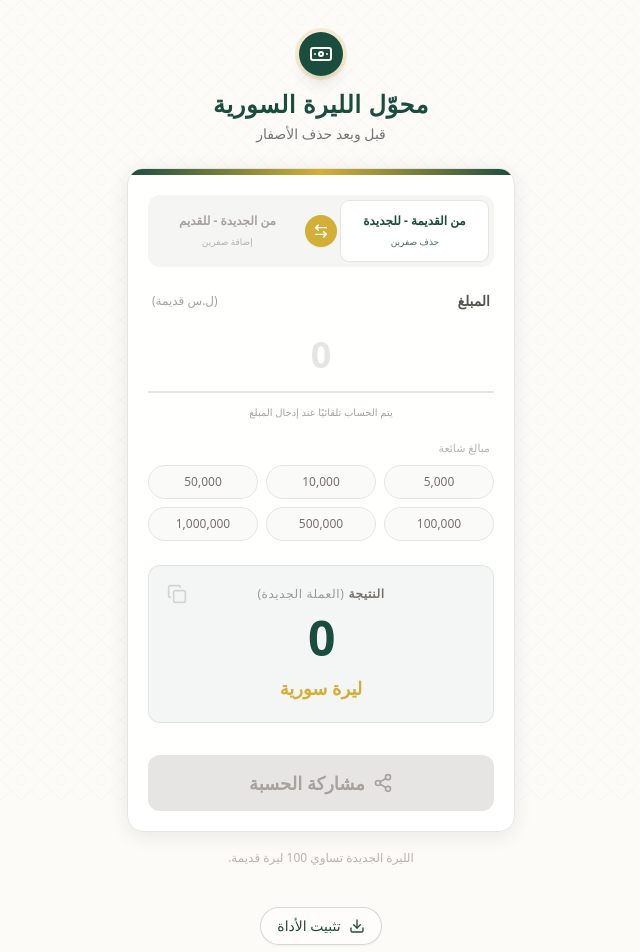
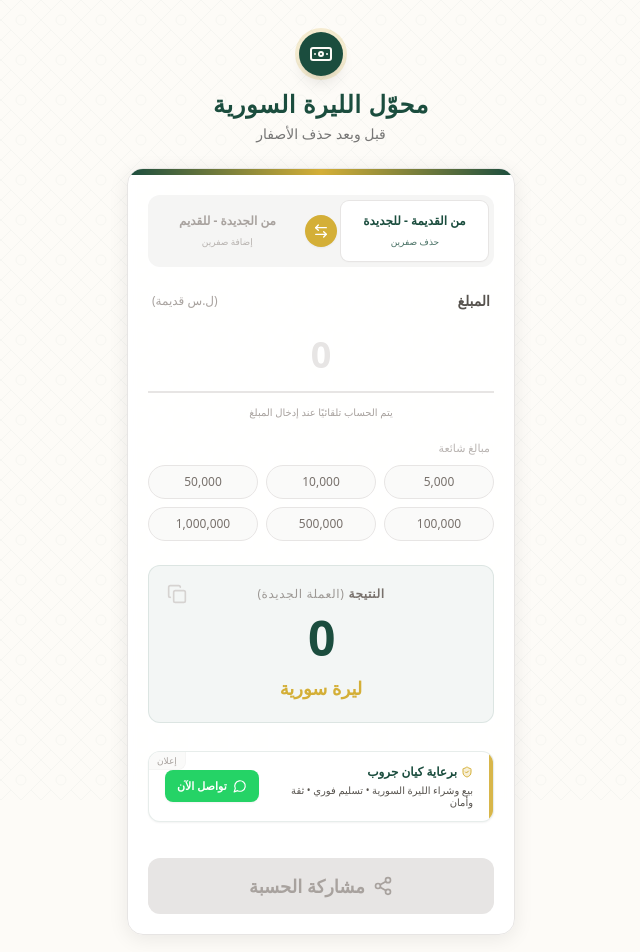
Before and after one commit to mREDAra/new-lira, a React (Vite) app: page / in a window 1280 px wide. Shown: the top 952 px of the page, without its empty margins (319-959 px from the left). Built offline with nearby package versions, Linux system fonts and the light colour scheme.

Commit message:
feat: Add sponsored banner component
Introduces a new component to display sponsored content, specifically a banner for "Kiyan Group", integrating it into the main application view.

```diff
--- a/src/App.tsx
+++ b/src/App.tsx
@@ -2,6 +2,7 @@ import React, { useState, useEffect } from 'react';
 import { ArrowLeftRight, Copy, Share2, RotateCcw, Check, Banknote, Download, X, Smartphone, MoreVertical, Share as ShareIcon, MoreHorizontal, PlusSquare, MonitorDown } from 'lucide-react';
 import PatternBackground from './components/PatternBackground';
 import Header from './components/Header';
+import SponsoredBanner from './components/SponsoredBanner';
 import { ConversionDirection } from './types';
 import { numberToArabicText, toIndicDigits } from './utils';
 
@@ -331,6 +332,9 @@ const App: React.FC = () => {
               </button>
             </div>
 
+            {/* Sponsored Banner - Kiyan Group */}
+            <SponsoredBanner />
+
             {/* Share Button - Replaces Calculate */}
             <button
               onClick={handleShare}
--- /dev/null
+++ b/src/components/SponsoredBanner.tsx
@@ -0,0 +1,49 @@
+import React from 'react';
+import { MessageCircle, ShieldCheck } from 'lucide-react';
+
+const SponsoredBanner: React.FC = () => {
+  return (
+    <div className="w-full mt-1 mb-1">
+      <div className="bg-white rounded-xl border border-[#1B4D3E]/10 p-3 shadow-sm hover:shadow-md transition-all duration-300 relative overflow-hidden group">
+
+        {/* Subtle decorative accent */}
+        <div className="absolute top-0 right-0 w-1 h-full bg-[#D4AF37] opacity-90" />
+
+        {/* Ad Label */}
+        <div className="absolute top-0 left-0 bg-stone-50 text-[9px] text-stone-400 px-2 py-0.5 rounded-br-lg border-b border-r border-stone-100 z-10">
+          إعلان
+        </div>
+
+        <div className="flex items-center justify-between gap-3 pl-1 pr-2 relative z-0">
+          {/* Text Content */}
+          <div className="flex-1 flex flex-col justify-center min-w-0">
+             <div className="flex items-center gap-1.5 mb-1 flex-wrap">
+                <h3 className="text-xs font-bold text-[#1B4D3E] truncate flex items-center gap-1">
+                  <ShieldCheck className="w-3 h-3 text-[#D4AF37]" fill="#D4AF37" fillOpacity={0.2} />
+                  <span>برعاية كيان جروب</span>
+                </h3>
+                <span className="text-[10px] text-stone-400 font-normal hidden xs:inline">– مكتب حوالات معتمد</span>
+             </div>
+             <p className="text-[10px] text-stone-600 font-medium leading-tight">
+               بيع وشراء الليرة السورية • تسليم فوري • ثقة وأمان
+             </p>
+          </div>
+
+          {/* CTA Button - Whatsapp Green */}
+          <a
+            href="https://wa.me/905386468201"
+            target="_blank"
+            rel="noopener noreferrer"
+            className="flex items-center gap-1.5 bg-[#25D366] hover:bg-[#20bd5a] text-white text-[11px] font-bold px-3 py-2 rounded-lg shadow-sm transition-transform active:scale-95 whitespace-nowrap flex-shrink-0"
+            aria-label="تواصل مع كيان جروب عبر واتساب"
+          >
+            <MessageCircle className="w-3.5 h-3.5" />
+            <span>تواصل الآن</span>
+          </a>
+        </div>
+      </div>
+    </div>
+  );
+};
+
+export default SponsoredBanner;
```
